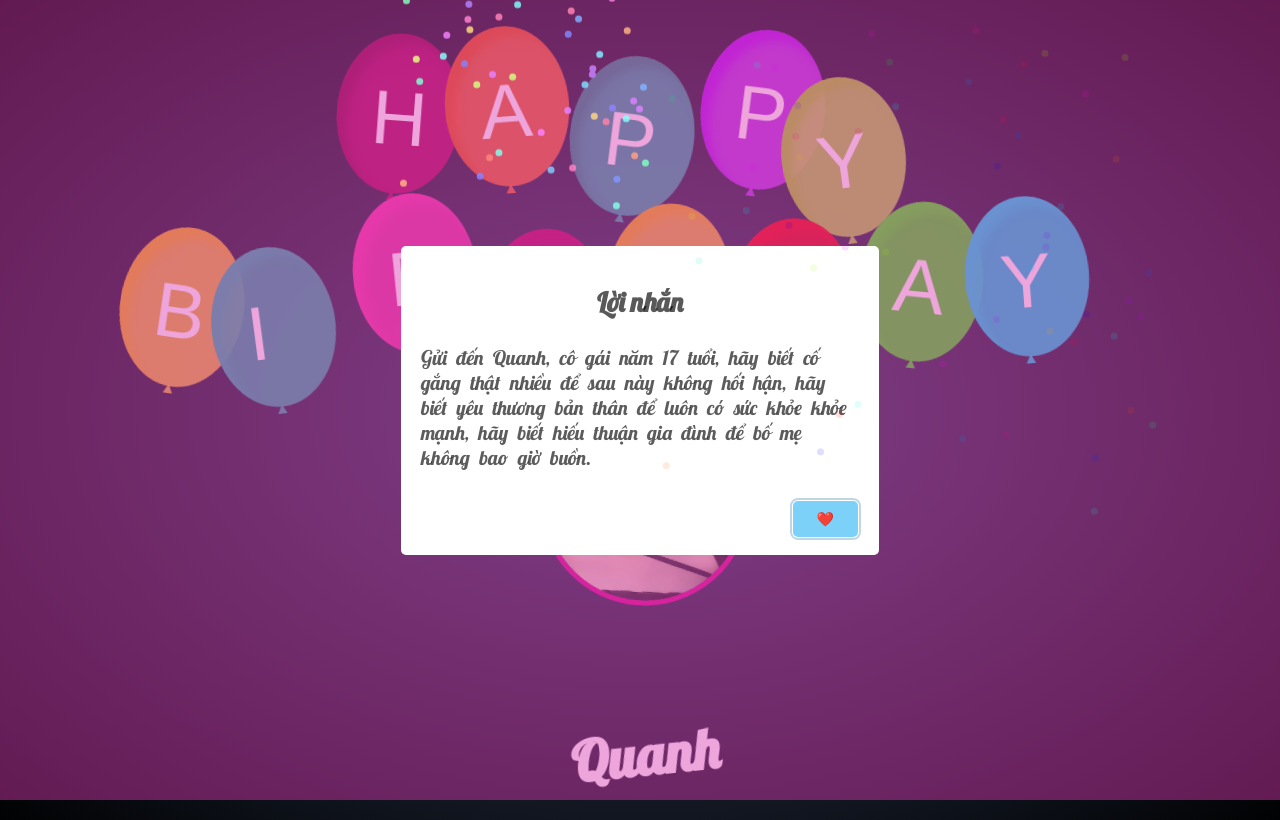
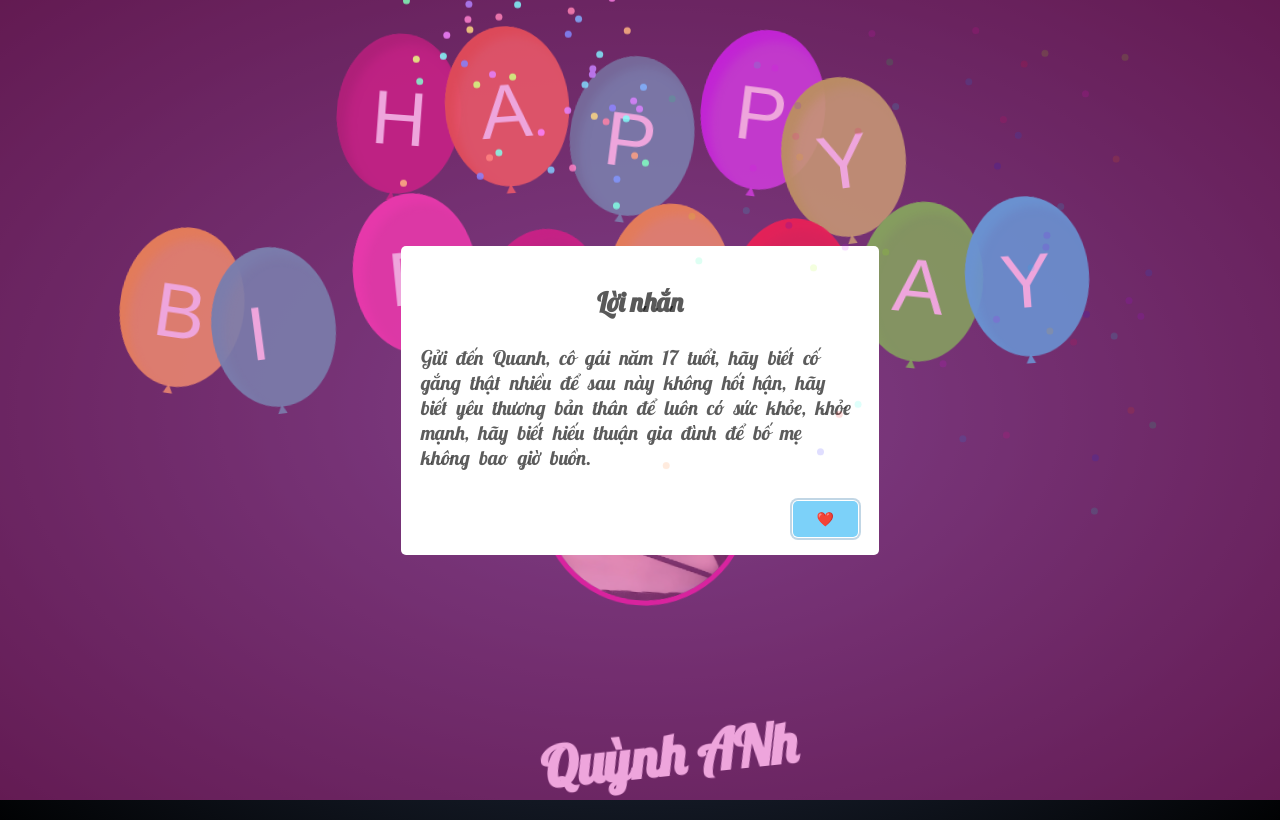
Before and after one commit to Bangsaint05/Quanh, a plain HTML site: page MyBirthday/MyBirthday.html in a window 1280 px wide. Both pictures are taken after a click on the picture 645 px from the left and 510 px from the top of the page. Drawn offline with nearby package versions, Linux system fonts and the light colour scheme; a web font is replaced by a local one.

Commit message:
Update MyBirthday.html

```diff
--- a/MyBirthday/MyBirthday.html
+++ b/MyBirthday/MyBirthday.html
@@ -65,7 +65,7 @@
                     <!-- 3. Avatar của người bạn muốn gởi lời chúc -->
                     <img src="./MyAvatar.jpg" alt="" class="avatar__img" onclick="showMessage()" />
                     <!-- 4. Tên của người đó -->
-                    <h1 onclick="showMessage()" class="avatar__title">Quanh</h1>
+                    <h1 onclick="showMessage()" class="avatar__title">Quỳnh ANh</h1>
                 </div>
 
                 <!-- 5. Phần nhạc -->
@@ -82,7 +82,7 @@
                 // 6. Lời nhắn hiện ra khi bấm vào tên hoặc avatar
                 swal({
                     title: "Lời nhắn", // Tiêu đề của popup
-                    text: "Gửi đến Quanh, cô gái năm 17 tuổi, hãy biết cố gắng thật nhiều để sau này không hối hận, hãy biết yêu thương bản thân để luôn có sức khỏe khỏe mạnh, hãy biết hiếu thuận gia đình để bố mẹ không bao giờ buồn.", // Nội dung lời nhắn
+                    text: "Gửi đến Quanh, cô gái năm 17 tuổi, hãy biết cố gắng thật nhiều để sau này không hối hận, hãy biết yêu thương bản thân để luôn có sức khỏe, khỏe mạnh, hãy biết hiếu thuận gia đình để bố mẹ không bao giờ buồn.", // Nội dung lời nhắn
                     button: {
                         text: "❤️️",
                     },
```
